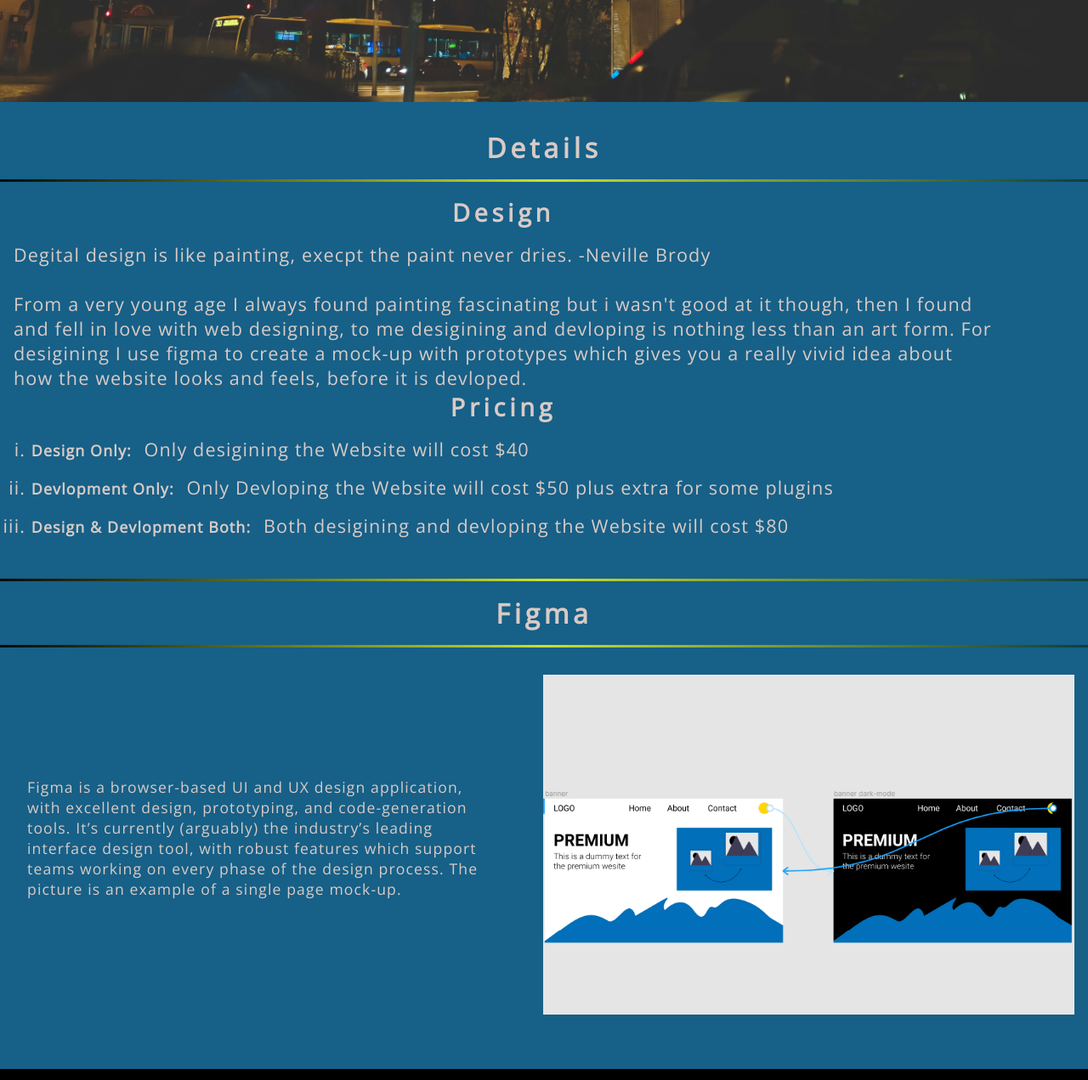
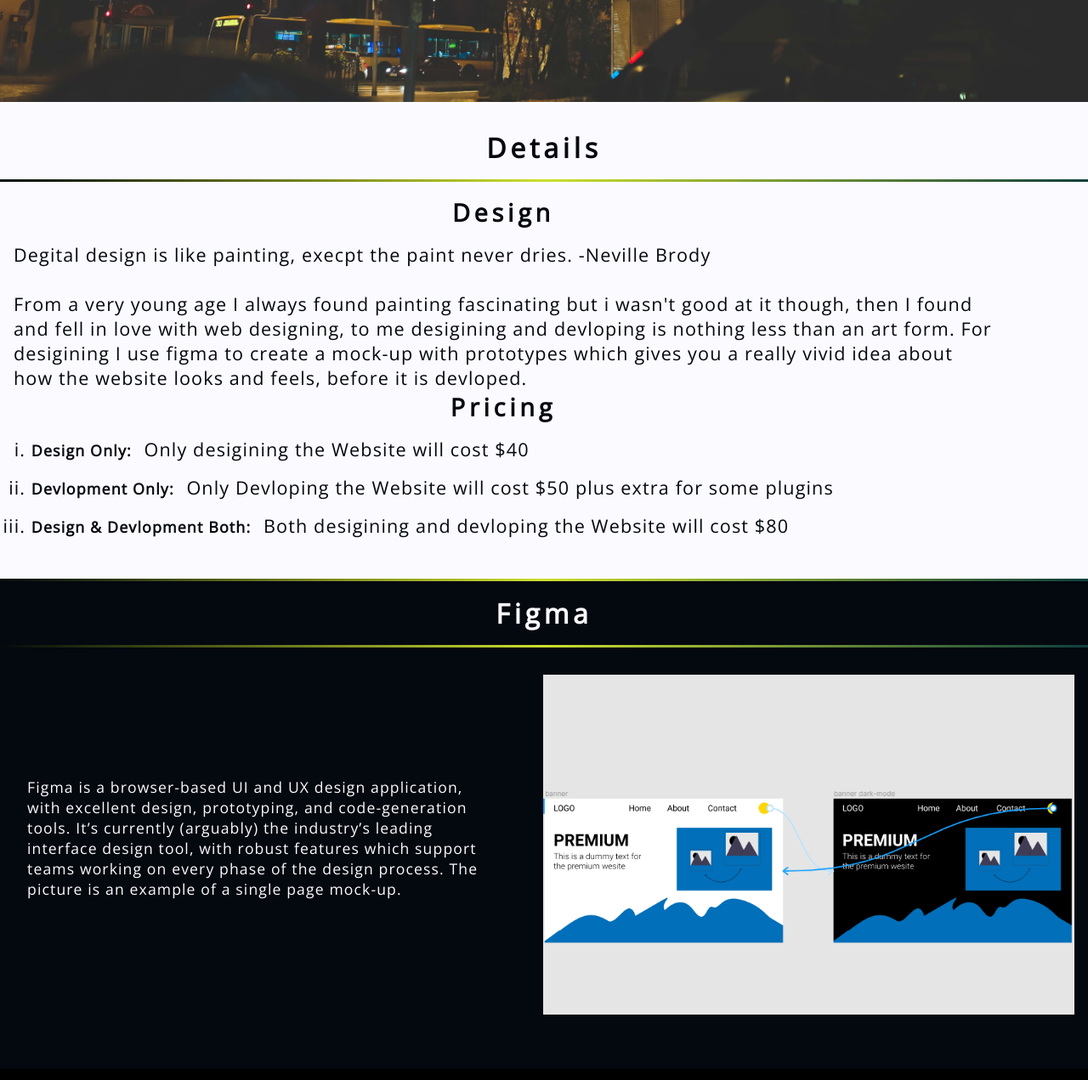
Before and after one commit to WH-7/Demo-website, a plain HTML site: page design.html in a window 1280 px wide. Shown: the part 680-1951 px from the top of the page at 85% size. Drawn offline with nearby package versions, Linux system fonts and the light colour scheme.

Commit message:
minor bug fixes

```diff
--- a/CSS/_design-details.scss
+++ b/CSS/_design-details.scss
@@ -1,7 +1,7 @@
 #details {
   padding: 2rem 0;
-  background: $darkBck;
-  color: $grey;
+  background: $mainWhite;
+  color: $mainBlack;
 }
 .details-design-container {
   max-width: 90%;
--- a/CSS/_design-figma.scss
+++ b/CSS/_design-figma.scss
@@ -1,7 +1,7 @@
 #figma {
   padding-bottom: 2rem;
-  background: $darkBck;
-  color: $grey;
+  background: $mainBlack;
+  color: $mainWhite;
 }
 
 .figma-text-container {
--- a/design.html
+++ b/design.html
@@ -143,7 +143,7 @@
           </li>
           <li>
             <a
-              href="http://www.facebook.com/waris.hu%20ssain.39566"
+              href="https://www.facebook.com/waris.hussain.39566/"
               target="_blank"
               ><svg
                 xmlns="http://www.w3.org/2000/svg"
```
Also changed, not shown: about.html (+3 -3 lines), index.html (+1 -1 lines), CSS/styles.css, 1 other file.
